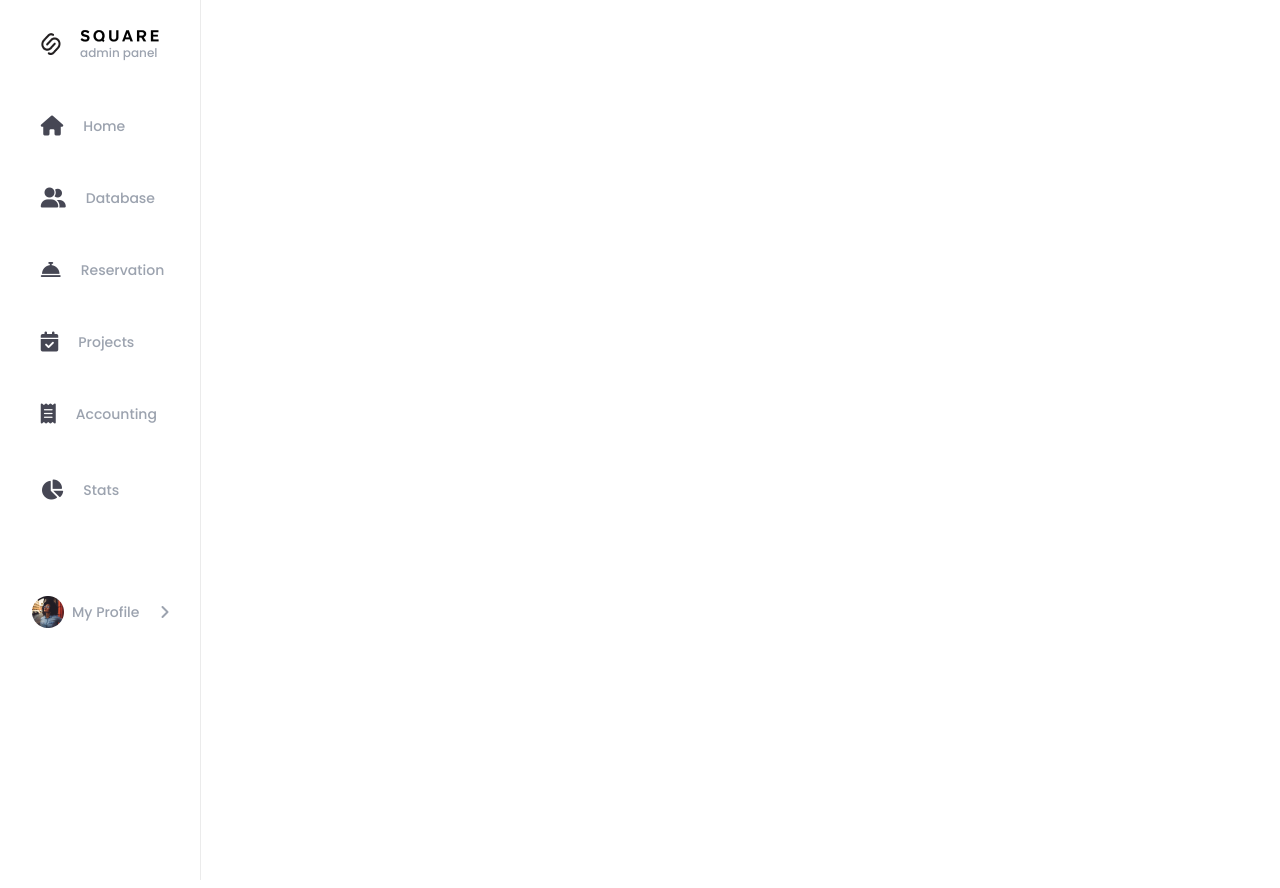
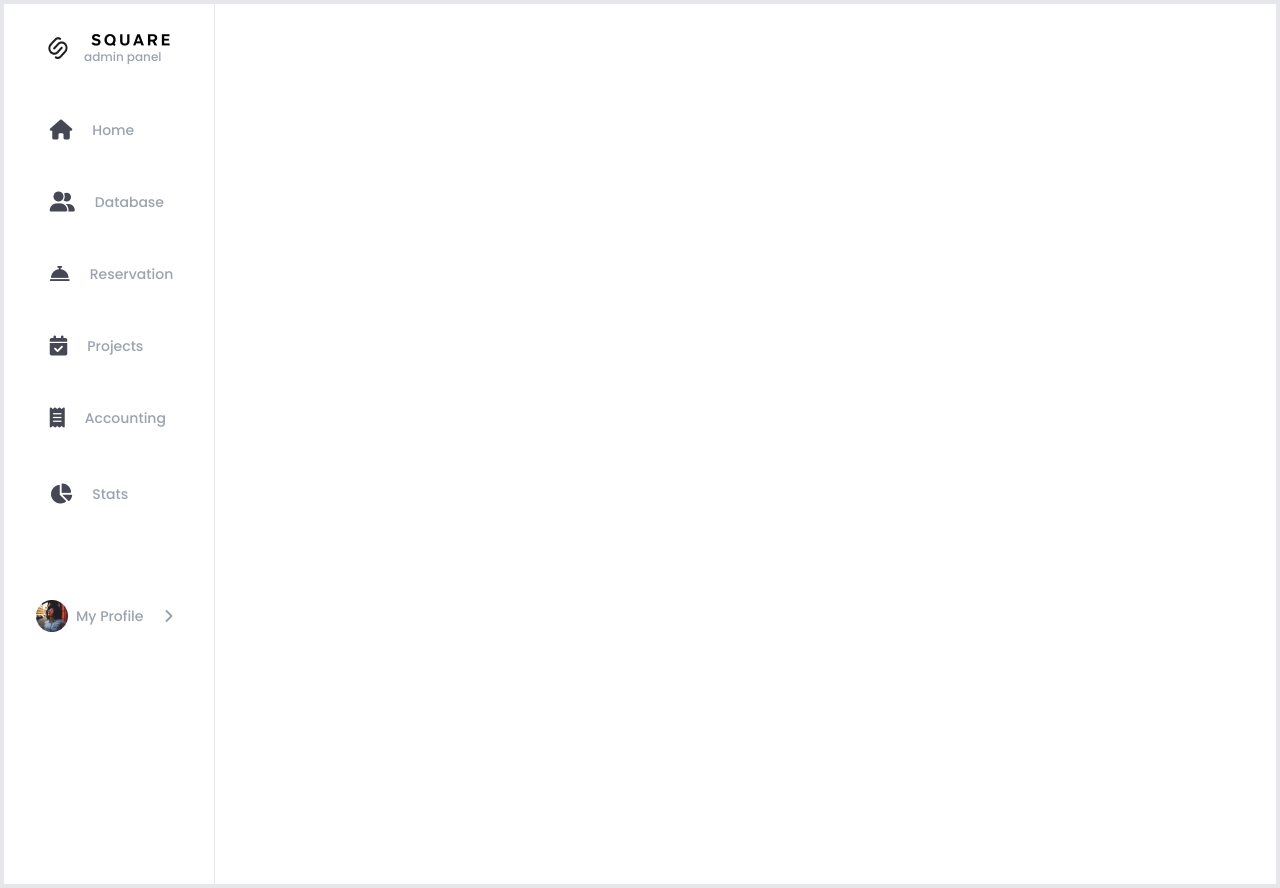
Before and after one commit to muhammedsubhan/DashboardwWithTailwindCSS, a website: page index.html in a window 1280 px wide. Drawn offline with Linux system fonts and the light colour scheme.

Commit message:
debugging done

```diff
--- a/index.html
+++ b/index.html
@@ -24,7 +24,7 @@
     <title>Dashboard with TailWindCSS</title>
   </head>
   <body class="font-Poppins">
-    <div class="container">
+    <div class="containerr border-4">
       <!-- sidebar -->
       <aside class="box-shadow-l">
         <!-- top -->
@@ -83,6 +83,7 @@
           </a>
         </div>
       </aside>
+      <!-- Sidebar Ended -->
     </div>
   </body>
 </html>
--- a/input.css
+++ b/input.css
@@ -5,21 +5,18 @@
 * {
   padding: 0;
   margin: 0;
-  box-sizing: border-box;
 }
 body {
-  width: 100vw;
   height: 100vh;
-  overflow-x: hidden;
 }
 
 .box-shadow-l {
   box-shadow: 1px 0px 0px #ebebeb;
 }
 
-.container {
+.containerr {
   display: grid;
-  grid-template-columns: 200px;
+  grid-template-columns: 210px;
   grid-template-rows: 80px 100vh;
 }
 
```
Also changed, not shown: css/main.css.
